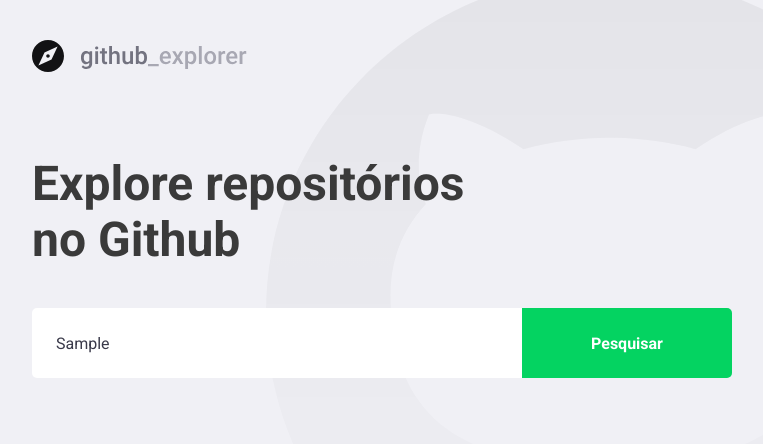
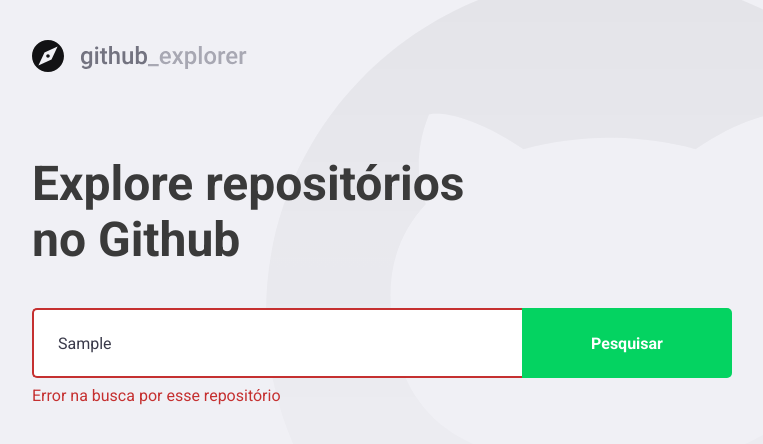
Before and after one commit to Dailton-Bastos/github-explorer-v2, a React (Create React App) app: page / in a window 1280 px wide. Both pictures are taken after typing "Sample" into the empty fields and a click on the button "Pesquisar". Shown: the top 444 px of the page, without its empty margins (148-911 px from the left). Built offline with nearby package versions, Linux system fonts and the light colour scheme; no server answers.

Commit message:
feat: add repository error

```diff
--- /dev/null
+++ b/src/components/Error/index.tsx
@@ -0,0 +1,8 @@
+import React from 'react'
+
+import { ErrorProps } from '../../utils/types'
+import * as S from './styles'
+
+export const Error = ({ error }: ErrorProps) => {
+  return <S.Error>{error}</S.Error>
+}
--- /dev/null
+++ b/src/components/Error/styles.ts
@@ -0,0 +1,5 @@
+import styled from 'styled-components'
+
+export const Error = styled.span`
+  color: #c53030;
+`
--- a/src/components/Form/index.tsx
+++ b/src/components/Form/index.tsx
@@ -7,16 +7,24 @@ export const Form = ({
   handleAddRepository,
   newRepo,
   setNewRepo,
+  hasError,
+  isLoading,
 }: FormProps) => {
   return (
-    <S.Form onSubmit={handleAddRepository}>
+    <S.Form onSubmit={handleAddRepository} hasError={hasError}>
       <input
         type="text"
         placeholder="Digite o nome do repositório"
         value={newRepo}
         onChange={({ target }) => setNewRepo(target.value)}
       />
-      <button type="submit">Pesquisar</button>
+      {isLoading ? (
+        <button type="button" disabled>
+          Pesquisando...
+        </button>
+      ) : (
+        <button type="submit">Pesquisar</button>
+      )}
     </S.Form>
   )
 }
--- a/src/components/Form/styles.ts
+++ b/src/components/Form/styles.ts
@@ -1,7 +1,9 @@
 import { shade } from 'polished'
-import styled from 'styled-components'
+import styled, { css } from 'styled-components'
 
-export const Form = styled.form`
+import { FormProps } from '../../utils/types'
+
+export const Form = styled.form<Partial<FormProps>>`
   display: flex;
 
   input {
@@ -11,6 +13,14 @@ export const Form = styled.form`
     padding: 0 24px;
     border: 0;
     border-radius: 5px 0 0 5px;
+    border: 2px solid #fff;
+    border-right: none;
+
+    ${({ hasError }) =>
+      hasError &&
+      css`
+        border-color: #c53030;
+      `}
 
     &::placeholder {
       color: #a8a8b3;
--- a/src/pages/Dashboard/index.tsx
+++ b/src/pages/Dashboard/index.tsx
@@ -1,5 +1,6 @@
 import React from 'react'
 
+import { Error } from '../../components/Error'
 import { Form } from '../../components/Form'
 import { Repositories } from '../../components/Repositories'
 import { api } from '../../services/api'
@@ -8,17 +9,32 @@ import * as S from './styles'
 
 export const Dashboard = () => {
   const [newRepo, setNewRepo] = React.useState('')
+  const [inputError, setInputError] = React.useState('')
+  const [isLoading, setIsLoading] = React.useState(false)
 
   const [repositories, setRepositories] = React.useState<Repository[]>([])
 
   async function handleAddRepository(event: React.FormEvent<HTMLFormElement>) {
     event.preventDefault()
 
-    const response = await api.get<Repository>(`repos/${newRepo}`)
+    if (!newRepo) {
+      setInputError('Digite o autor/nome do repositório')
+      return
+    }
 
-    setRepositories([...repositories, response.data])
+    try {
+      setIsLoading(true)
+      const response = await api.get<Repository>(`repos/${newRepo}`)
 
-    setNewRepo('')
+      setRepositories([...repositories, response.data])
+
+      setNewRepo('')
+      setInputError('')
+      setIsLoading(false)
+    } catch (error) {
+      setInputError('Error na busca por esse repositório')
+      setIsLoading(false)
+    }
   }
 
   return (
@@ -30,8 +46,16 @@ export const Dashboard = () => {
           handleAddRepository={handleAddRepository}
           newRepo={newRepo}
           setNewRepo={setNewRepo}
+          hasError={!!inputError}
+          isLoading={isLoading}
         />
       </S.Form>
+
+      {inputError && (
+        <S.Error>
+          <Error error={inputError} />
+        </S.Error>
+      )}
 
       <S.Repositories>
         <Repositories repositories={repositories} />
--- a/src/pages/Dashboard/styles.ts
+++ b/src/pages/Dashboard/styles.ts
@@ -16,3 +16,7 @@ export const Form = styled.section`
 export const Repositories = styled.section`
   margin-top: 80px;
 `
+
+export const Error = styled.div`
+  margin-top: 8px;
+`
--- a/src/utils/types.ts
+++ b/src/utils/types.ts
@@ -2,6 +2,8 @@ export interface FormProps {
   handleAddRepository: (e: React.FormEvent<HTMLFormElement>) => Promise<void>
   newRepo: string
   setNewRepo: React.Dispatch<React.SetStateAction<string>>
+  hasError: boolean
+  isLoading?: boolean
 }
 
 export interface Repository {
@@ -14,3 +16,7 @@ export interface Repository {
     avatar_url: string
   }
 }
+
+export interface ErrorProps {
+  error: string
+}
```
